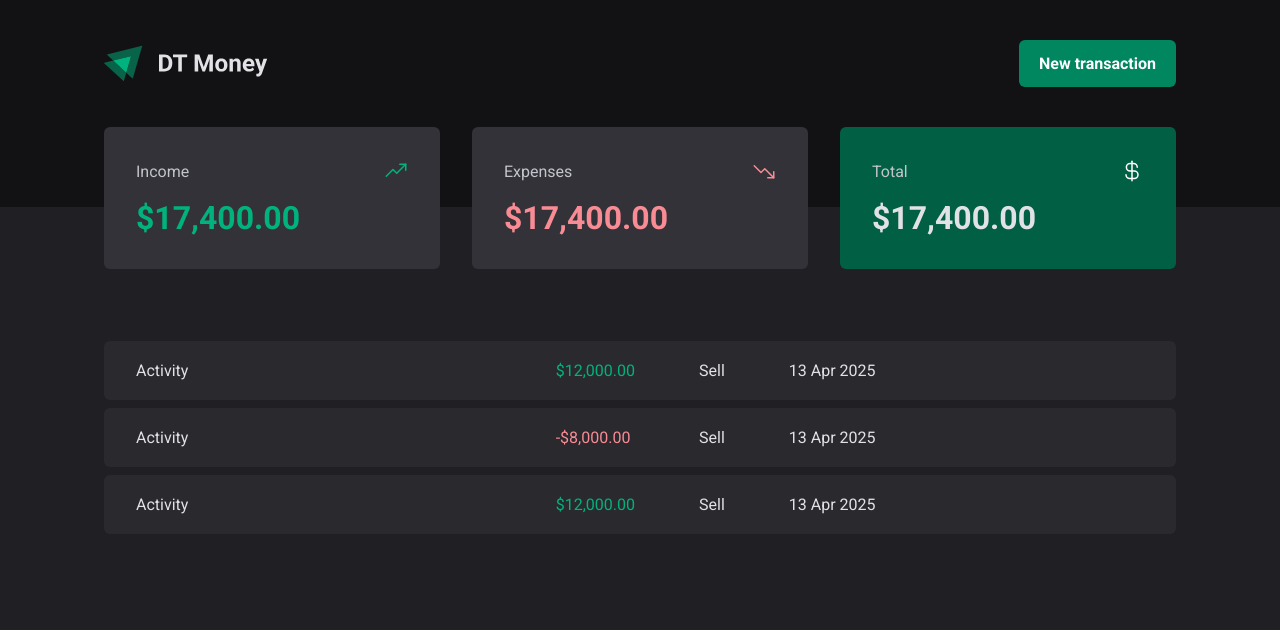
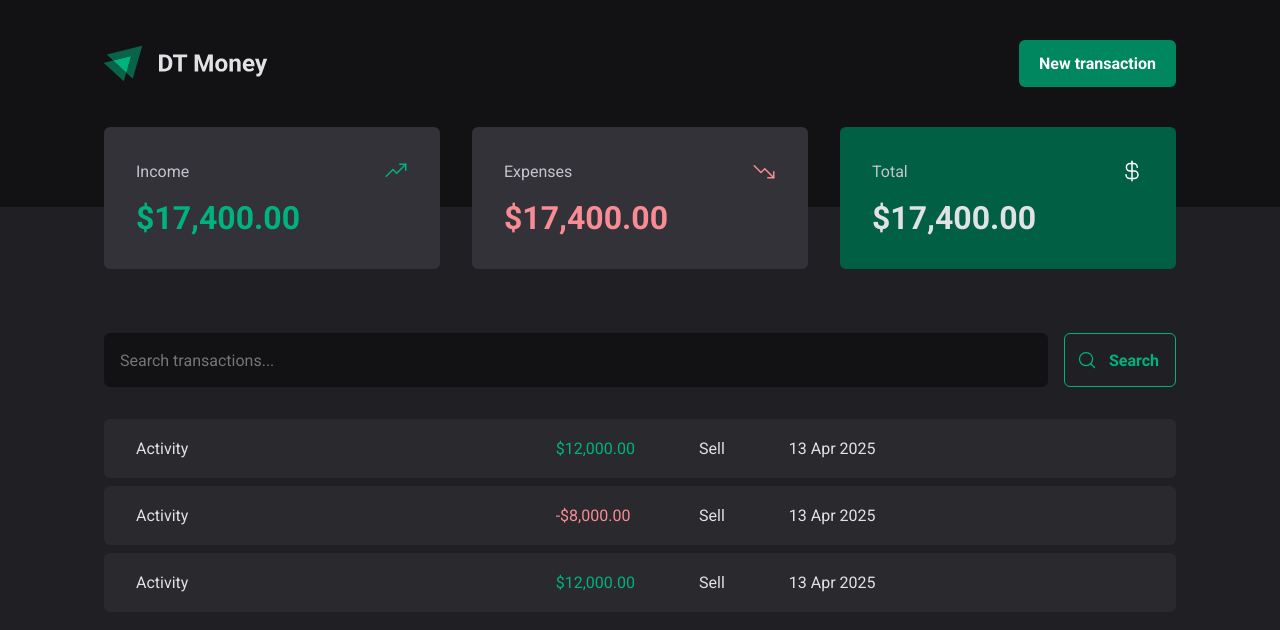
Before and after one commit to renandf/rocketseat-dt-money, a React (Vite) app: page / in a window 1280 px wide. Shown: the top 630 px of the page. Built offline with nearby package versions, Linux system fonts and the light colour scheme.

Commit message:
feat: Add styled non-functional search transactions component

```diff
--- /dev/null
+++ b/src/components/SearchForm/index.tsx
@@ -0,0 +1,18 @@
+import { MagnifyingGlass } from 'phosphor-react'
+import { SearchFormContainer } from './styles'
+
+export function SearchForm() {
+  return (
+    <SearchFormContainer>
+      <input
+        type='text'
+        placeholder='Search transactions...'
+      />
+
+      <button type='submit'>
+        <MagnifyingGlass size={20} />
+        Search
+      </button>
+    </SearchFormContainer>
+  )
+}
--- /dev/null
+++ b/src/components/SearchForm/styles.ts
@@ -0,0 +1,39 @@
+import styled from 'styled-components'
+
+export const SearchFormContainer = styled.form`
+  display: flex;
+  gap: 1rem;
+
+  input {
+    flex: 1;
+    padding: 1rem;
+    border-radius: 6px;
+    border: 0;
+    background-color: ${props => props.theme['gray-900']};
+    color: ${props => props.theme['gray-300']};
+
+    &::placehoder {
+      color: ${props => props.theme['gray-500']};
+    }
+  }
+
+  button {
+    display: flex;
+    align-items: center;
+    gap: .75rem;
+
+    padding: 1rem 1rem 1rem .75rem;
+    background-color: transparent;
+    border: 1px solid ${props => props.theme['green-300']};
+    color: ${props => props.theme['green-300']};
+    font-weight: 700;
+    border-radius: ${props => props.theme['border-radius-md']};
+    transition: background-color .2s, border-color .2s, color .2s;
+
+    &:hover {
+      background-color: ${props => props.theme['green-700']};
+      border-color: ${props => props.theme['green-700']};
+      color: ${props => props.theme.white};
+    }
+  }
+`
--- a/src/pages/Transactions/index.tsx
+++ b/src/pages/Transactions/index.tsx
@@ -1,4 +1,5 @@
 import { Header } from '../../components/Header'
+import { SearchForm } from '../../components/SearchForm'
 import { Summary } from '../../components/Summary'
 import { Price, TransactionsContainer, TransactionsTable } from './styles'
 
@@ -9,6 +10,8 @@ export function Transactions() {
       <Summary />
 
       <TransactionsContainer>
+        <SearchForm />
+
         <TransactionsTable>
           <tbody>
             <tr>
--- a/src/pages/Transactions/styles.ts
+++ b/src/pages/Transactions/styles.ts
@@ -9,6 +9,7 @@ export const TransactionsContainer = styled.main`
 
 export const TransactionsTable = styled.table`
   width: 100%;
+  margin-block-start: 1.5rem;
   border-collapse: separate;
   border-spacing: 0 .5rem;
 
```
